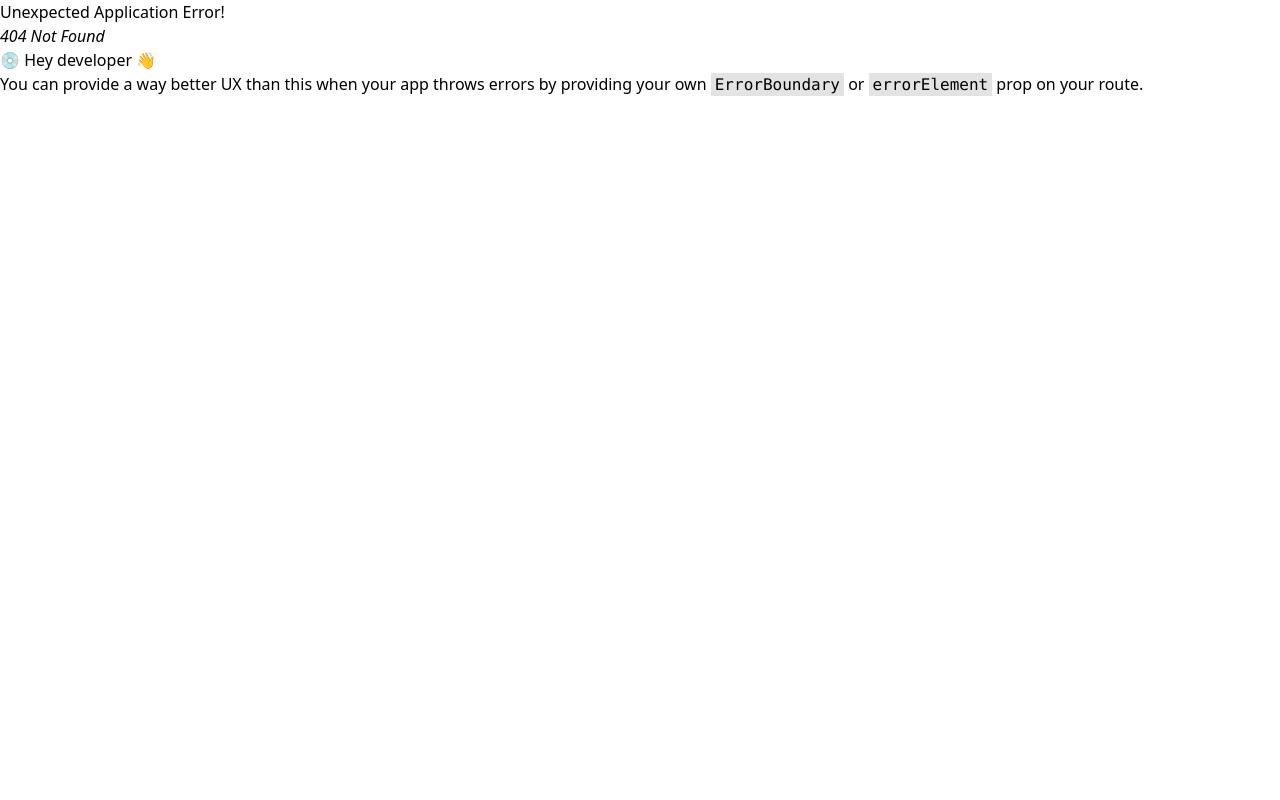
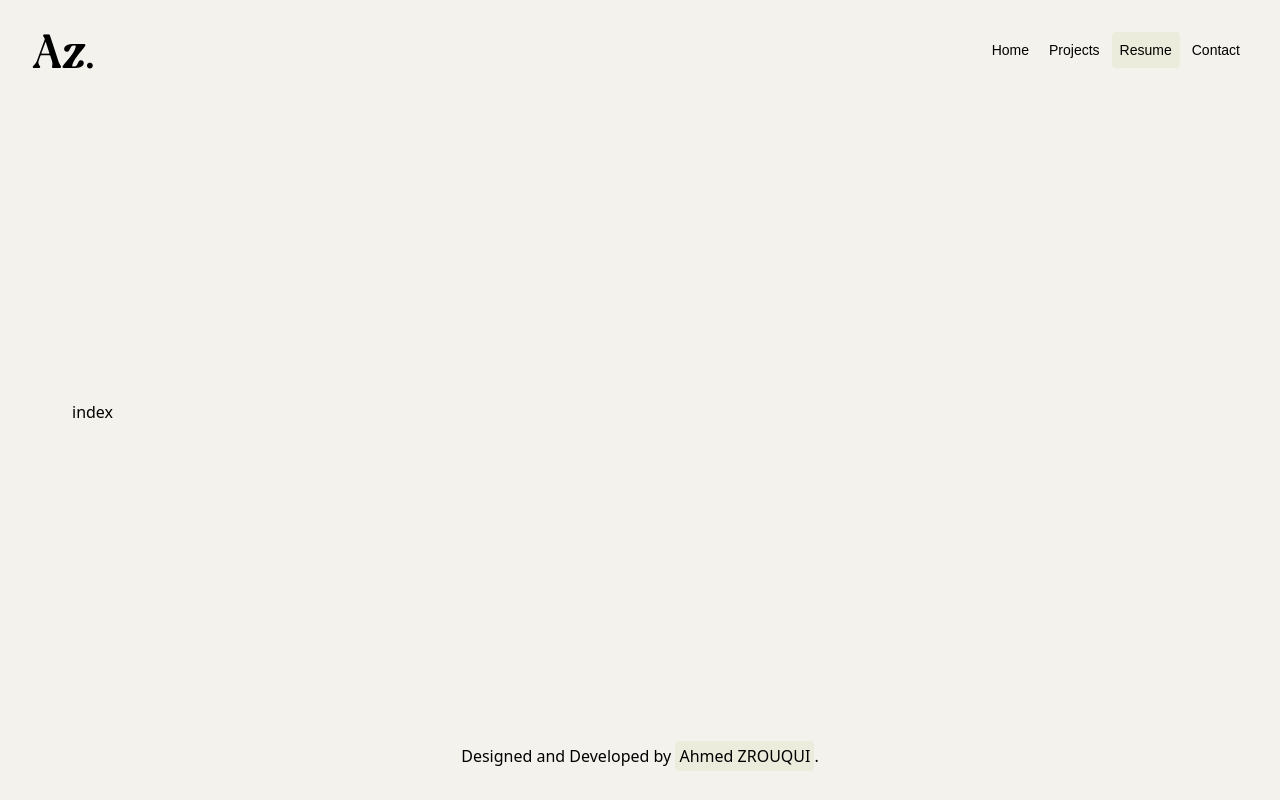
Before and after one commit to AhmedZrouqui/portfoliov2, a React (Create React App) app: page /resume in a window 1280 px wide. Before the commit this address had no page. Built offline with nearby package versions, Linux system fonts and the light colour scheme.

Commit message:
Add pages and animations

```diff
--- a/package.json
+++ b/package.json
@@ -14,6 +14,7 @@
     "react-dom": "^18.2.0",
     "react-router-dom": "^6.4.1",
     "react-scripts": "5.0.1",
+    "react-transition-group": "^4.4.5",
     "typescript": "^4.8.4",
     "web-vitals": "^2.1.4"
   },
@@ -42,6 +43,7 @@
     ]
   },
   "devDependencies": {
+    "@types/react-transition-group": "^4.4.5",
     "autoprefixer": "^10.4.12",
     "postcss": "^8.4.17",
     "react-icons": "^4.4.0",
--- a/src/components/Footer/index.tsx
+++ b/src/components/Footer/index.tsx
@@ -4,7 +4,7 @@ function Footer() {
   return (
     <div className="w-full text-center font-light">
       Designed and Developed by{" "}
-      <span className="p-1 bg-lighter rounded">Ahmed Zrouqui</span>.
+      <span className="p-1 bg-lighter rounded font-medium">Ahmed ZROUQUI</span>.
     </div>
   );
 }
--- a/src/components/Layout/index.tsx
+++ b/src/components/Layout/index.tsx
@@ -12,7 +12,7 @@ function Layout(props: ILayoutProps) {
       <header>
         <Header />
       </header>
-      <section className="py-16 px-10">{props.children}</section>
+      <section className="container py-16 px-10">{props.children}</section>
       <footer>
         <Footer />
       </footer>
--- a/src/index.css
+++ b/src/index.css
@@ -11,3 +11,29 @@ body {
   font-family: 'Magilio';
   src: url('./assets/fonts/MagilioRegular.woff') format("woff");
 }
+
+.container {
+  position: relative;
+}
+
+.page-enter {
+  opacity: 0;
+  transform: scale(1.1);
+}
+
+.page-enter-active {
+  opacity: 1;
+  transform: scale(1);
+  transition: opacity 300ms, transform 300ms;
+}
+
+.page-exit {
+  opacity: 1;
+  transform: scale(1);
+}
+
+.page-exit-active {
+  opacity: 0;
+  transform: scale(0.9);
+  transition: opacity 300ms, transform 300ms;
+}
--- a/src/index.tsx
+++ b/src/index.tsx
@@ -3,19 +3,81 @@ import ReactDOM from "react-dom/client";
 import "./index.css";
 import reportWebVitals from "./reportWebVitals";
 import Layout from "./components/Layout";
-import { createBrowserRouter, RouterProvider } from "react-router-dom";
+import {
+  createBrowserRouter,
+  RouterProvider,
+  useLocation,
+  useOutlet,
+} from "react-router-dom";
 import Home from "./pages/Home";
+import Projects from "./pages/Projects";
+import { CSSTransition, SwitchTransition } from "react-transition-group";
+import Resume from "./pages/Resume";
+import Contact from "./pages/Contact";
+
+const routes = [
+  {
+    path: "/",
+    element: <Home />,
+    nodeRef: React.createRef(),
+  },
+  {
+    path: "/projects",
+    element: <Projects />,
+    nodeRef: React.createRef(),
+  },
+  {
+    path: "/resume",
+    element: <Resume />,
+    nodeRef: React.createRef(),
+  },
+  {
+    path: "/contact",
+    element: <Contact />,
+    node: React.createRef(),
+  },
+];
 
 const router = createBrowserRouter([
   {
     path: "/",
-    element: (
-      <Layout>
-        <Home />
-      </Layout>
-    ),
+    element: <App />,
+    children: routes.map((route) => ({
+      index: route.path === "/",
+      path: route.path === "/" ? undefined : route.path,
+      element: route.element,
+    })),
   },
 ]);
+
+function App() {
+  const currentOutlet = useOutlet();
+  const location = useLocation();
+  const { nodeRef } =
+    routes.find((route) => route.path === location.pathname) ?? {};
+  return (
+    <Layout>
+      <SwitchTransition>
+        <CSSTransition
+          key={location.pathname}
+          nodeRef={nodeRef as React.Ref<HTMLElement | undefined>}
+          timeout={300}
+          classNames="page"
+          unmountOnExit
+        >
+          {(state: any) => (
+            <div
+              ref={nodeRef as React.RefObject<HTMLDivElement>}
+              className="page"
+            >
+              {currentOutlet}
+            </div>
+          )}
+        </CSSTransition>
+      </SwitchTransition>
+    </Layout>
+  );
+}
 
 ReactDOM.createRoot(document.getElementById("root") as HTMLElement).render(
   <React.StrictMode>
--- /dev/null
+++ b/src/pages/Contact/index.tsx
@@ -0,0 +1,7 @@
+import React from "react";
+
+function Contact() {
+  return <div>index</div>;
+}
+
+export default Contact;
--- a/src/pages/Home/index.tsx
+++ b/src/pages/Home/index.tsx
@@ -6,6 +6,9 @@ function Home() {
   return (
     <div className="max-w-[1020px]">
       <div>
+        <h4 className="font-magilio text-6xl text-blackish">
+          H<span className="italic">ey there,</span>
+        </h4>
         <h1 className="font-magilio text-8xl text-blackish">
           I'm Ahmed Zrouqui!
         </h1>
--- /dev/null
+++ b/src/pages/Projects/index.tsx
@@ -0,0 +1,11 @@
+import React from "react";
+
+function Projects() {
+  return (
+    <div className="max-w-[1020px] grid">
+      <div className="project"></div>
+    </div>
+  );
+}
+
+export default Projects;
--- /dev/null
+++ b/src/pages/Resume/index.tsx
@@ -0,0 +1,7 @@
+import React from "react";
+
+function Resume() {
+  return <div>index</div>;
+}
+
+export default Resume;
--- a/src/react-app-env.d.ts
+++ b/src/react-app-env.d.ts
@@ -1 +1,2 @@
 /// <reference types="react-scripts" />
+declare module "react-transition-group";
```
Also changed, not shown: 2 other files (tests, documents, lock files or other folders).
